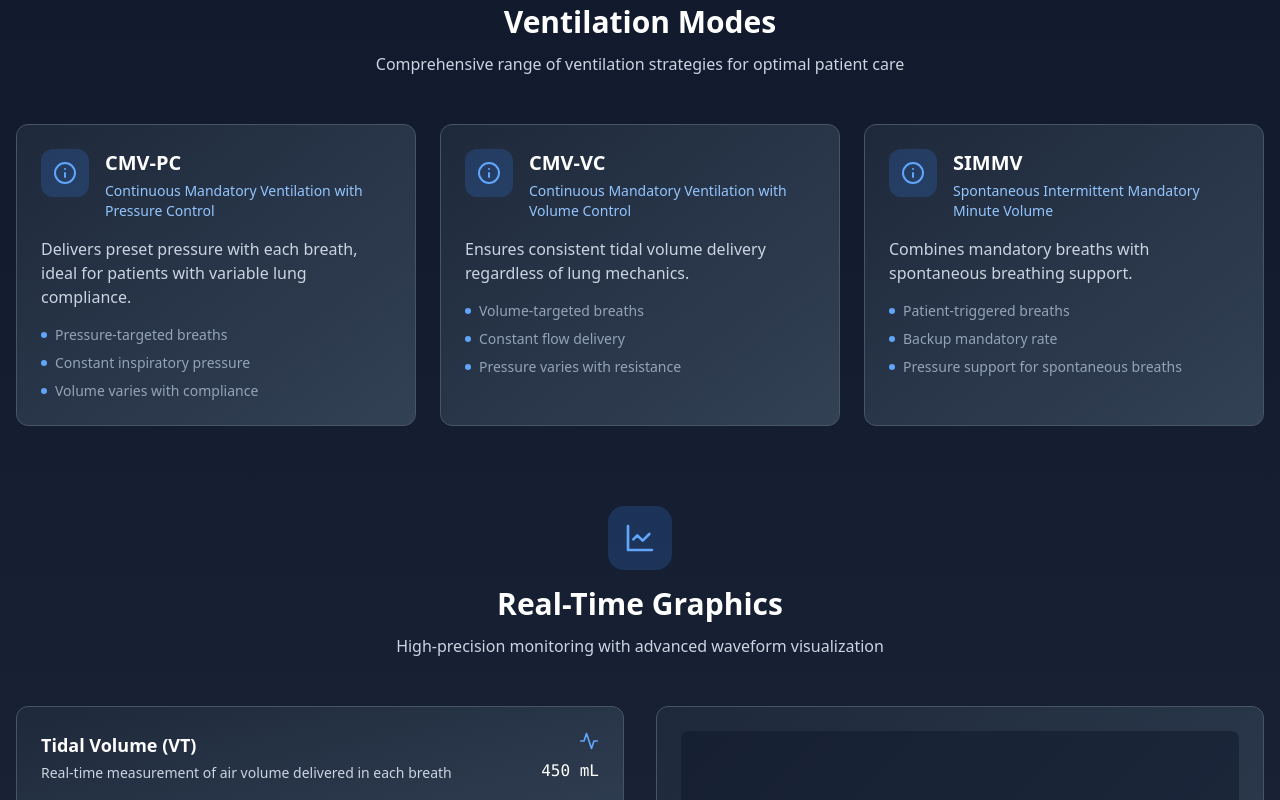
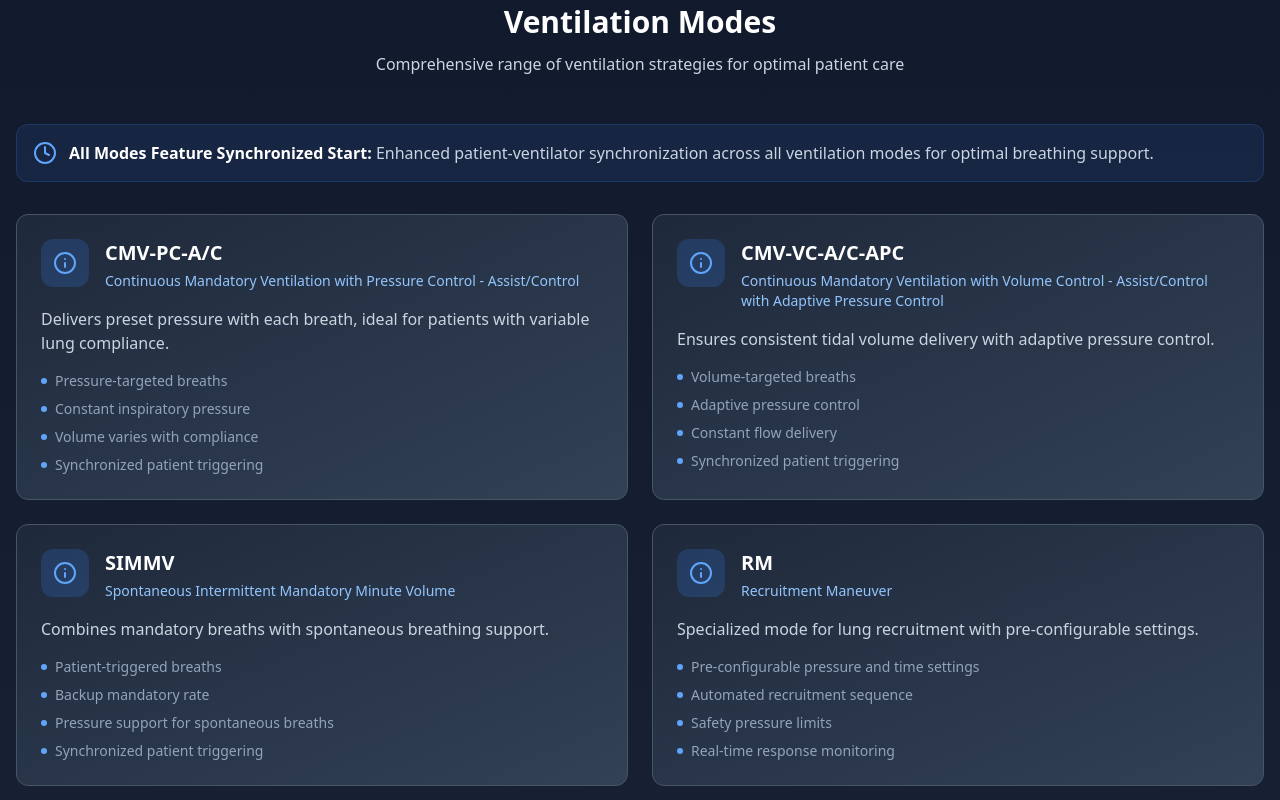
Before and after one commit to AgnusSOCO/agnusventilator.com, a React (Vite) app: page / in a window 1280 px wide. Shown: the part 2240-3040 px from the top of the page. Built offline with nearby package versions, Linux system fonts and the light colour scheme.

Commit message:
Update VentilationModes.tsx

```diff
--- a/src/components/TechnicalSpecs/VentilationModes.tsx
+++ b/src/components/TechnicalSpecs/VentilationModes.tsx
@@ -1,30 +1,56 @@
 import React from 'react';
-import { Wind, Info } from 'lucide-react';
+import { Wind, Info, Clock } from 'lucide-react';
 import SectionHeader from './SectionHeader';
 
 const modes = [
   {
-    id: 'cmv-pc',
-    name: 'CMV-PC',
-    fullName: 'Continuous Mandatory Ventilation with Pressure Control',
+    id: 'cmv-pc-ac',
+    name: 'CMV-PC-A/C',
+    fullName: 'Continuous Mandatory Ventilation with Pressure Control - Assist/Control',
     description: 'Delivers preset pressure with each breath, ideal for patients with variable lung compliance.',
-    features: ['Pressure-targeted breaths', 'Constant inspiratory pressure', 'Volume varies with compliance']
+    features: [
+      'Pressure-targeted breaths',
+      'Constant inspiratory pressure',
+      'Volume varies with compliance',
+      'Synchronized patient triggering'
+    ]
   },
   {
-    id: 'cmv-vc',
-    name: 'CMV-VC',
-    fullName: 'Continuous Mandatory Ventilation with Volume Control',
-    description: 'Ensures consistent tidal volume delivery regardless of lung mechanics.',
-    features: ['Volume-targeted breaths', 'Constant flow delivery', 'Pressure varies with resistance']
+    id: 'cmv-vc-ac-apc',
+    name: 'CMV-VC-A/C-APC',
+    fullName: 'Continuous Mandatory Ventilation with Volume Control - Assist/Control with Adaptive Pressure Control',
+    description: 'Ensures consistent tidal volume delivery with adaptive pressure control.',
+    features: [
+      'Volume-targeted breaths',
+      'Adaptive pressure control',
+      'Constant flow delivery',
+      'Synchronized patient triggering'
+    ]
   },
   {
     id: 'simmv',
     name: 'SIMMV',
     fullName: 'Spontaneous Intermittent Mandatory Minute Volume',
     description: 'Combines mandatory breaths with spontaneous breathing support.',
-    features: ['Patient-triggered breaths', 'Backup mandatory rate', 'Pressure support for spontaneous breaths']
+    features: [
+      'Patient-triggered breaths',
+      'Backup mandatory rate',
+      'Pressure support for spontaneous breaths',
+      'Synchronized patient triggering'
+    ]
   },
-  // Add more modes...
+  {
+    id: 'rm',
+    name: 'RM',
+    fullName: 'Recruitment Maneuver',
+    description: 'Specialized mode for lung recruitment with pre-configurable settings.',
+    features: [
+      'Pre-configurable pressure and time settings',
+      'Automated recruitment sequence',
+      'Safety pressure limits',
+      'Real-time response monitoring'
+    ]
+  }
 ];
 
 const VentilationModes = () => {
@@ -36,7 +62,16 @@ const VentilationModes = () => {
         subtitle="Comprehensive range of ventilation strategies for optimal patient care"
       />
 
-      <div className="grid md:grid-cols-2 lg:grid-cols-3 gap-6">
+      {/* Synchronized Start Notice */}
+      <div className="mb-8 bg-blue-500/10 border border-blue-500/20 rounded-xl p-4 flex items-center gap-3">
+        <Clock className="w-6 h-6 text-blue-400 flex-shrink-0" />
+        <p className="text-slate-300">
+          <span className="font-semibold text-white">All Modes Feature Synchronized Start:</span>
+          {' '}Enhanced patient-ventilator synchronization across all ventilation modes for optimal breathing support.
+        </p>
+      </div>
+
+      <div className="grid md:grid-cols-2 gap-6">
         {modes.map((mode) => (
           <div
             key={mode.id}
```
